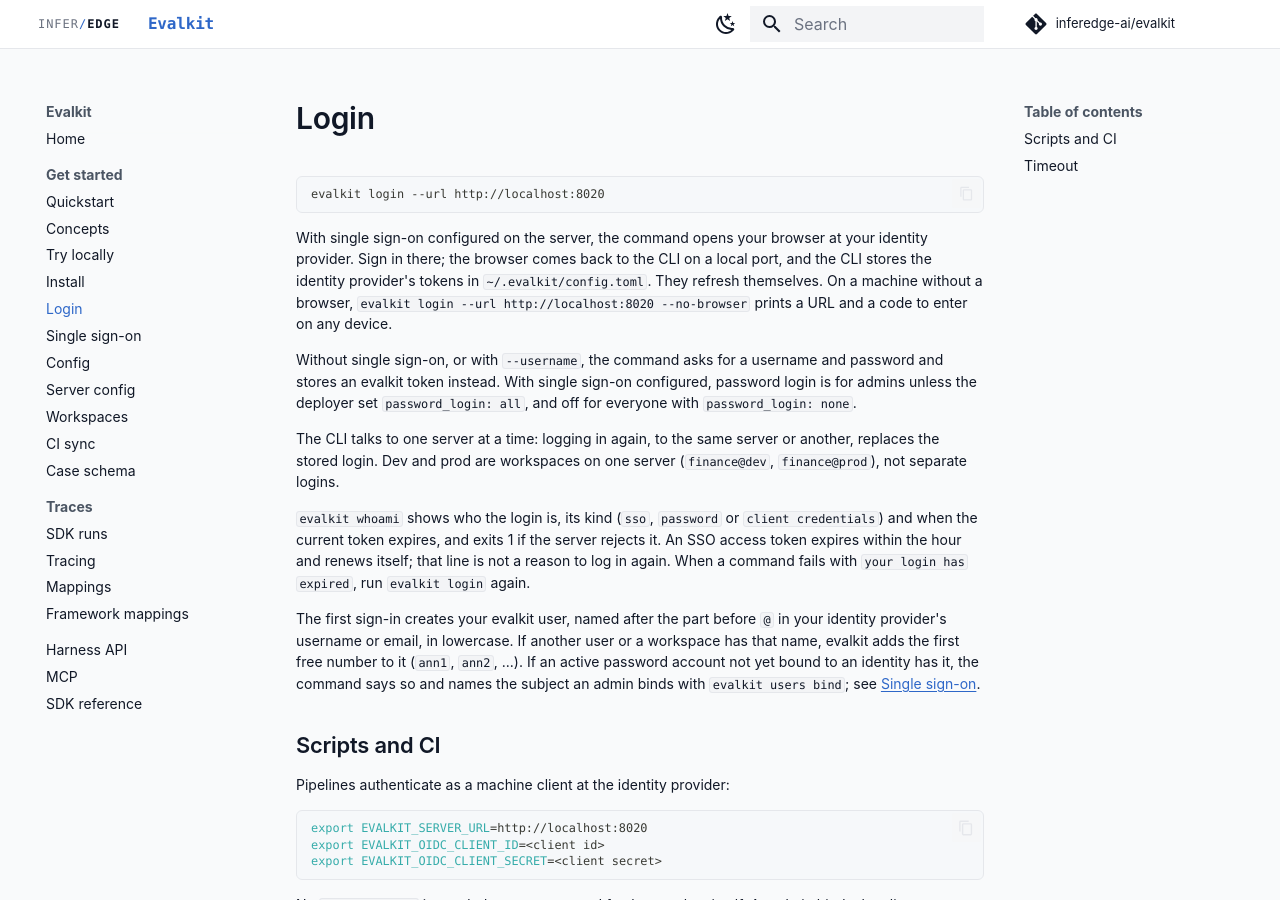
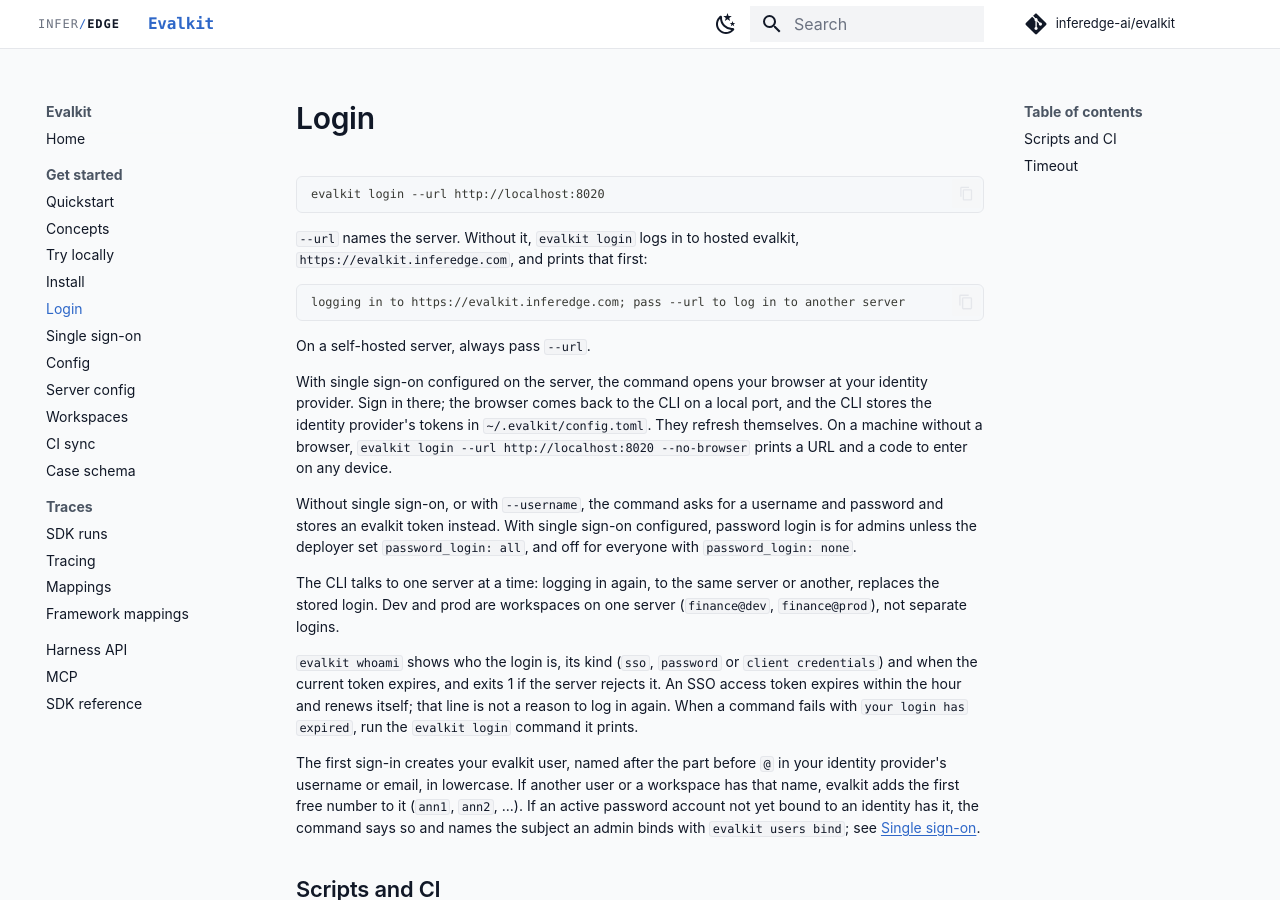
Before and after one commit to inferedge-ai/evalkit, an MkDocs documentation site: the page built from docs/user/login.md, in a window 1280 px wide and 900 px high. Built offline with MkDocs 1.6.1 and Material for MkDocs 9.7.7, drawn with Linux system fonts in a browser that asks for light colours; comment, search, counter and statistics services are not loaded; the version menu is left out.

Commit message:
Default evalkit login to hosted evalkit and drop the URL prompt (#116)
* Default evalkit login to hosted evalkit and drop the URL prompt

Without --url, evalkit login uses https://evalkit.inferedge.com and prints
the server first. --url is the only way to log in to another server.

Co-Authored-By: Claude <noreply@anthropic.com>

* Add "hosted evalkit" to the terms

Co-Authored-By: Claude <noreply@anthropic.com>

* Simplify the hosted evalkit definition

Co-Authored-By: Claude <noreply@anthropic.com>

* Drop historical wording from the login docs and skill

Co-Authored-By: Claude <noreply@anthropic.com>

---------

Co-authored-by: Claude <noreply@anthropic.com>

````diff
--- a/docs/user/login.md
+++ b/docs/user/login.md
@@ -3,6 +3,15 @@
 ```bash
 evalkit login --url {{origin}}
 ```
+
+`--url` names the server. Without it, `evalkit login` logs in to hosted
+evalkit, `https://evalkit.inferedge.com`, and prints that first:
+
+```text
+logging in to https://evalkit.inferedge.com; pass --url to log in to another server
+```
+
+On a self-hosted server, always pass `--url`.
 
 With single sign-on configured on the server, the command opens your browser
 at your identity provider. Sign in there; the browser comes back to the CLI
@@ -24,7 +33,7 @@ server (`finance@dev`, `finance@prod`), not separate logins.
 `client credentials`) and when the current token expires, and exits 1 if the
 server rejects it. An SSO access token expires within the hour and renews
 itself; that line is not a reason to log in again. When a command fails with
-`your login has expired`, run `evalkit login` again.
+`your login has expired`, run the `evalkit login` command it prints.
 
 The first sign-in creates your evalkit user, named after the part before `@`
 in your identity provider's username or email, in lowercase. If another user
````
Also changed, not shown: AGENTS.md (+1 -0 lines), CHANGELOG.md (+7 -0 lines), docs/flows/01-install-login.md (+2 -2 lines), docs/user/install.md (+1 -1 lines), skills/evalkit-usage/SKILL.md (+4 -2 lines), 5 other files.
